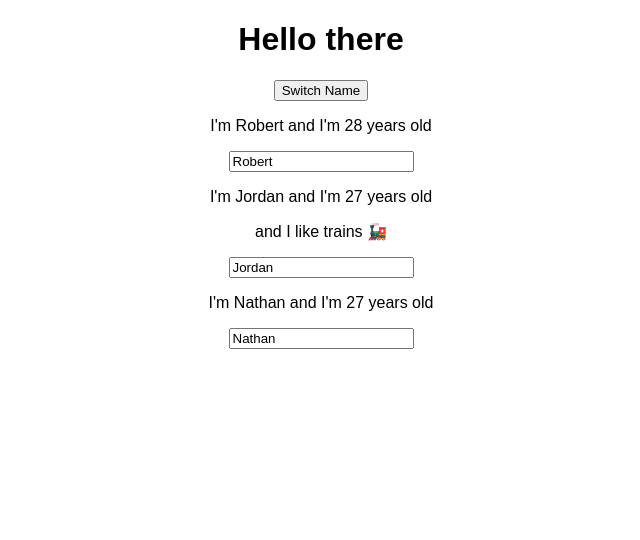
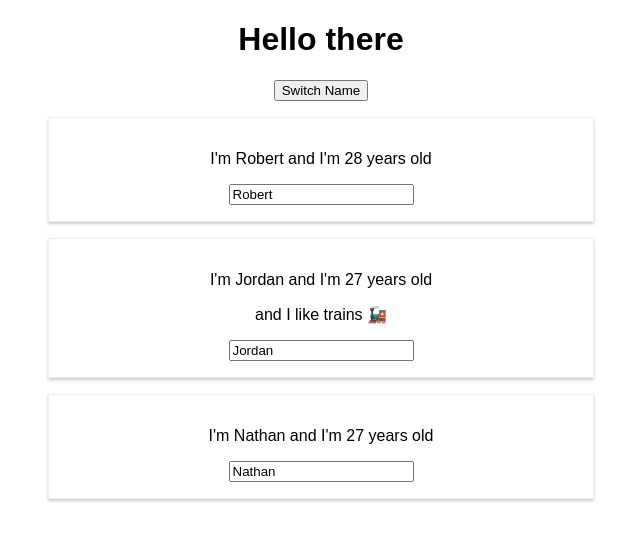
Before and after one commit to radiscipio/react-complete-guide, a React (Create React App) app: page / in a window 1280 px wide. Shown: the top 540 px of the page, without its empty margins (319-959 px from the left). Built offline with nearby package versions, Linux system fonts and the light colour scheme.

Commit message:
Styling to Person.js

```diff
--- /dev/null
+++ b/src/Person/Person.css
@@ -0,0 +1,8 @@
+.Person {
+  width: 40%;
+  margin: 16px auto;
+  border: 1px solid #eee;
+  box-shadow: 0px 2px 3px #ccc;
+  padding: 16px;
+  text-align:center;
+}
--- a/src/Person/Person.js
+++ b/src/Person/Person.js
@@ -1,8 +1,9 @@
 import React from 'react'
+import './Person.css'
 
 const person = (props) => {
   return (
-    <div>
+    <div className="Person">
       <p onClick={props.click}> I'm {props.name} and I'm {props.age} years old</p>
       <p>{props.children}</p>
       <input type="text" onChange={props.changed} value={props.name} />
```
